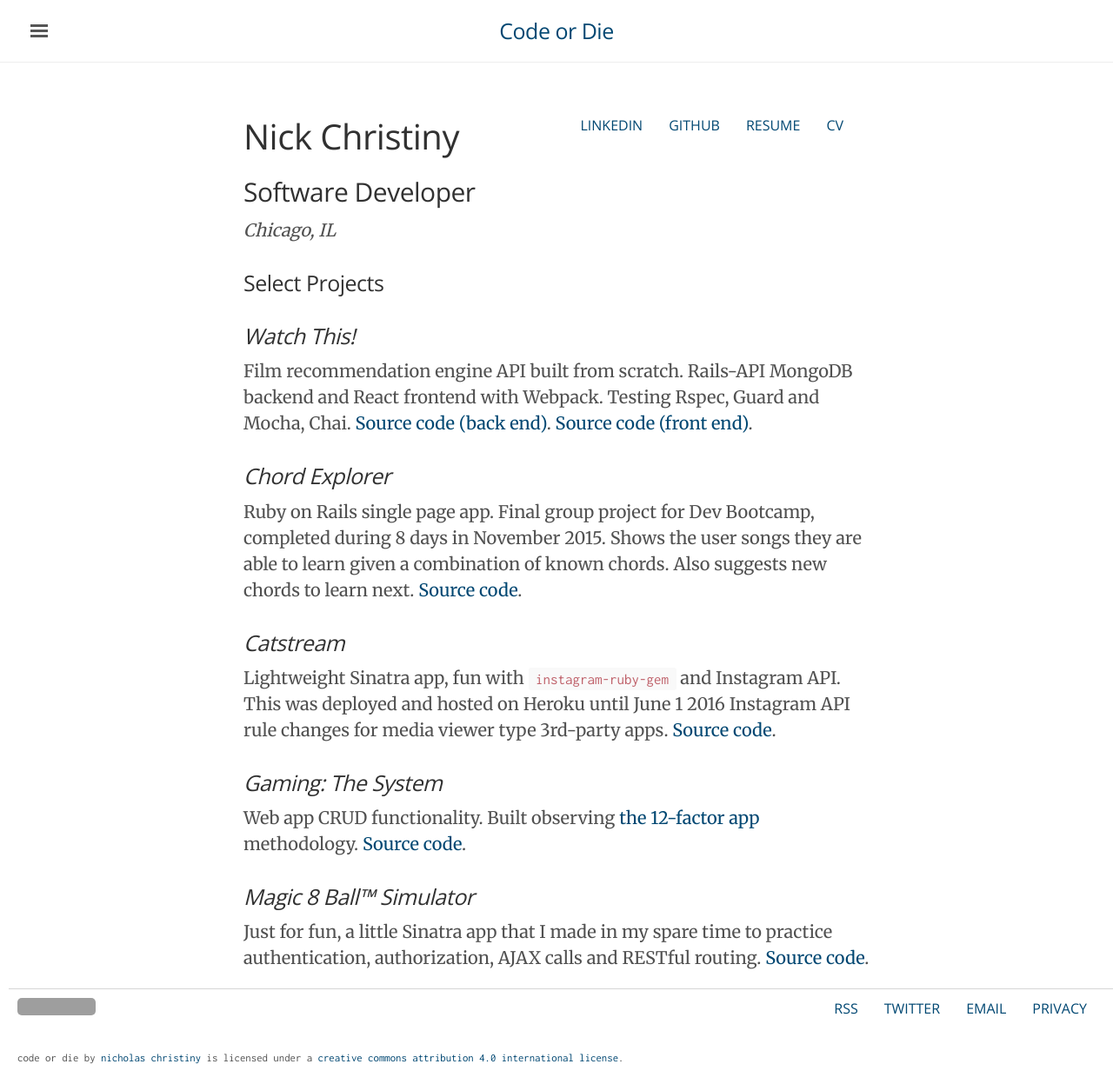
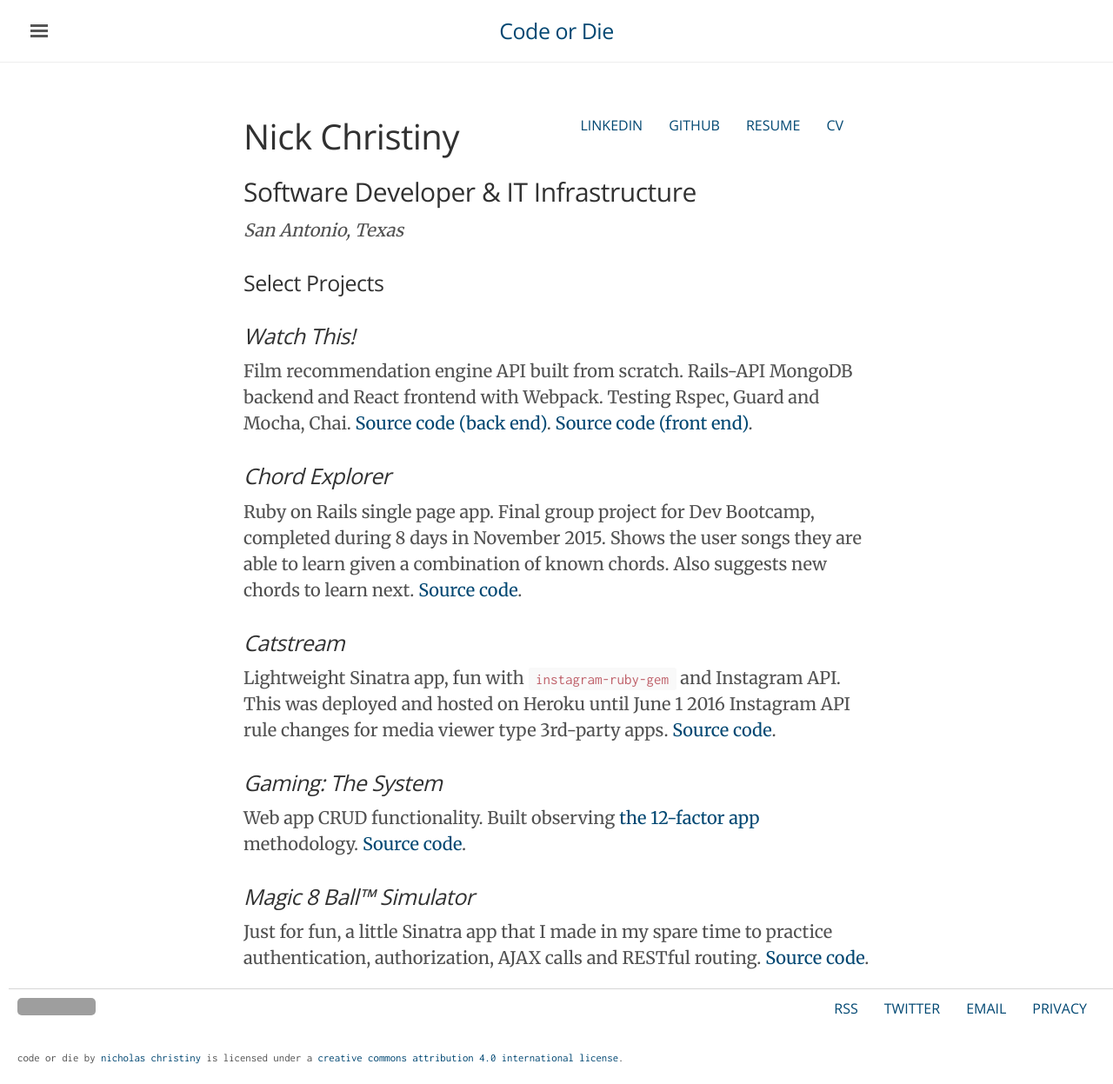
Before and after one commit to nchristiny/nchristiny.github.io, a Jekyll site: the page built from projects/index.md, in a window 1280 px wide. Shown: the whole page at 87% size. Built offline with Jekyll 4.4.1, drawn with Linux system fonts in a browser that asks for light colours; grey boxes are pictures that could not be loaded.

Commit message:
update city

```diff
--- a/projects/index.md
+++ b/projects/index.md
@@ -7,9 +7,9 @@ title: Projects
 
 # Nick Christiny
 
-## Software Developer
+## Software Developer & IT Infrastructure
 
-<address>Chicago, IL</address>
+<address>San Antonio, Texas</address>
 
 ### Select Projects
 
```
Also changed, not shown: _posts/2019-11-06-running-linux-on-chromebook-using-crouton.md (+1 -1 lines), privacy.html (+1 -1 lines), 1 other file.
